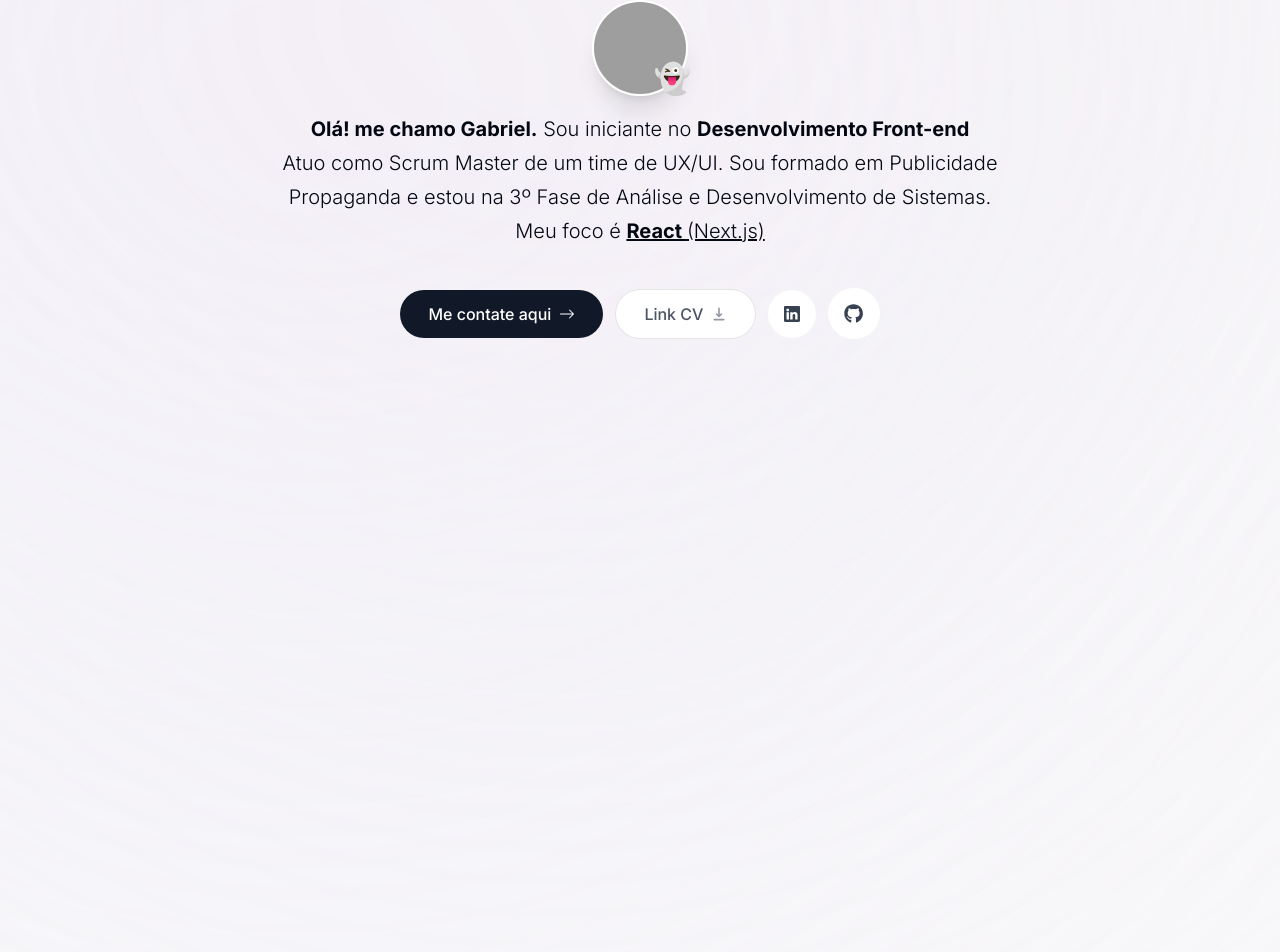
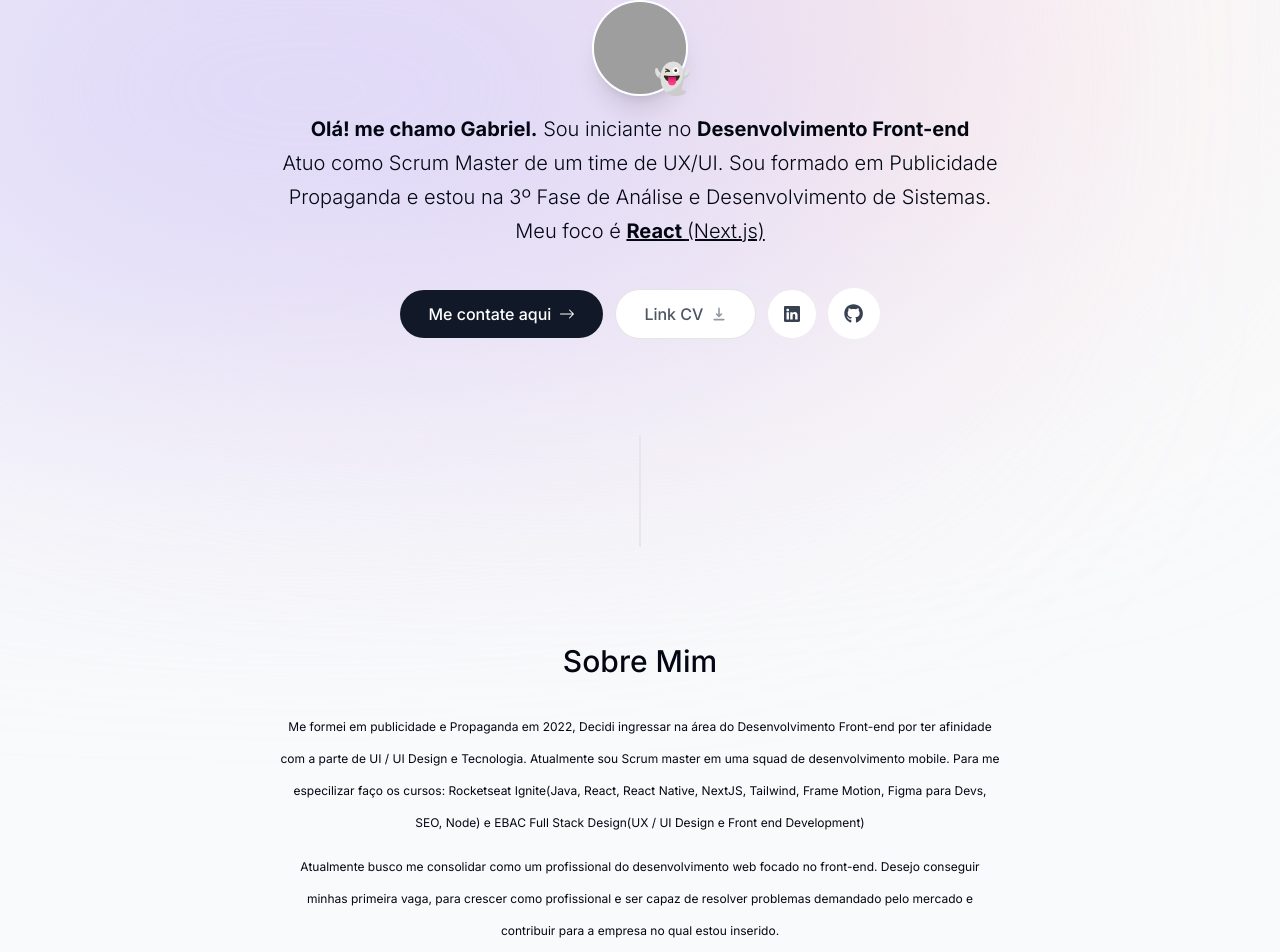
Before and after one commit to albanogabriel/portfolio-Nextjs-Tailwind, a Next.js app: page / in a window 1280 px wide. Shown: the part 144-1096 px from the top of the page. Built offline with nearby package versions, Linux system fonts and the light colour scheme; grey boxes are pictures that could not be loaded.

Commit message:
criado about/section-heading/sectionDivider

```diff
--- a/app/layout.tsx
+++ b/app/layout.tsx
@@ -18,10 +18,10 @@ export default function RootLayout({
 }) {
   return (
     <html lang="en">
-      <body className={`${inter.className} bg-gray-50 text-gray-950 relative h-[5000px] pt-28 sm:pt-36`}>
+      <body className={`${inter.className} bg-gray-50 text-gray-950 relative pt-28 sm:pt-36`}>
 
-        <div className="bg-[#fbe2e3] absolute top-[-6rem] -z-10 right-[11rem] h-[31.25rem] w-[31.25rem] rounded-full blur-[50rem] sm:w-[68.75rem]"></div>
-        <div className="bg-[#dbd7fb] absolute top-[-1rem] -z-10 left-[-35rem] h-[31.25rem] w-[50rem] rounded-full blur-[50rem] sm:w-[68.75rem] md:left-[-33rem] lg:left-[-28rem] xl:left-[-15rem] 2xl:left-[-5rem]"></div>
+        <div className="bg-[#fbe2e3] absolute top-[-6rem] -z-10 right-[11rem] h-[31.25rem] w-[31.25rem] rounded-full blur-[10rem] sm:w-[68.75rem]"></div>
+        <div className="bg-[#dbd7fb] absolute top-[-1rem] -z-10 left-[-35rem] h-[31.25rem] w-[50rem] rounded-full blur-[10rem] sm:w-[68.75rem] md:left-[-33rem] lg:left-[-28rem] xl:left-[-15rem] 2xl:left-[-5rem]"></div>
 
         <Header/>
         {children}
--- a/app/page.tsx
+++ b/app/page.tsx
@@ -1,11 +1,15 @@
+import About from "@/components/about";
 import Header from "@/components/header";
 import Intro from "@/components/intro";
+import SectionDivider from "@/components/sectionDivider";
 
 export default function Home() {
   return (
     <main className="flex flex-col items-center
     px-4">
       <Intro  />
+      <SectionDivider />
+      <About/>
     </main>
   )
 }
--- /dev/null
+++ b/components/about.tsx
@@ -0,0 +1,30 @@
+"use client"
+
+import SectionHeading from "./section-heading";
+import { motion } from "framer-motion"
+
+export default function About(){
+    return (
+        <motion.section className="mb-28 max-w-[45rem] text-[0.75rem] text-center leading-8 sm:mb-40"
+            initial={{opacity: 0, y: 100}}
+            animate={{opacity: 1, y: 0}}
+            transition={{ delay: 0.175}}
+            >
+
+            <SectionHeading>Sobre mim</SectionHeading>
+
+            <p className="mb-3">
+                Me formei em publicidade e Propaganda em 2022,
+                Decidi ingressar na área do Desenvolvimento Front-end por ter afinidade com a parte de UI / UI Design e Tecnologia.
+                Atualmente sou Scrum master em uma squad de desenvolvimento mobile.
+                Para me especilizar faço os cursos: Rocketseat Ignite(Java, React, React Native, NextJS, Tailwind, Frame Motion, Figma para Devs, SEO, Node) e EBAC Full Stack Design(UX / UI Design e Front end Development)
+            </p>
+
+            <p className="">
+                Atualmente busco me consolidar como um profissional do desenvolvimento web focado no front-end.
+                Desejo conseguir minhas primeira vaga, para crescer como profissional e ser capaz de resolver problemas
+                demandado pelo mercado e contribuir para a empresa no qual estou inserido.
+            </p>
+        </motion.section>
+    )
+}
--- a/components/intro.tsx
+++ b/components/intro.tsx
@@ -42,13 +42,10 @@ export default function Intro() {
               duration: 0.7
             }}
           >👻</motion.span>
-
-
-
         </div>
       </div>
 
-      <motion.p
+      <motion.h1
         className="text-center mb-10 mt-4 px-4 text-2xl font-light !leading-[1.7] sm:text-xl"
         initial={{ opacity: 0, y: 100}}
         animate={{ opacity: 1, y: 0 }}
@@ -60,7 +57,7 @@ export default function Intro() {
         <span className="font-light">Sou formado em Publicidade Propaganda e estou na 3º Fase de Análise e Desenvolvimento de Sistemas.</span> {' '} <br/>
 
         <span>Meu foco é <span className="font-bold underline"> React <span className="font-light">(Next.js)</span></span></span>
-      </motion.p>
+      </motion.h1>
 
       <motion.div
         className="flex flex-col text-lg sm:flex-row sm:text-base items-center justify-center gap-3 px-4  font-medium"
--- /dev/null
+++ b/components/section-heading.tsx
@@ -0,0 +1,15 @@
+import React from 'react'
+
+type SectionHeadingProps = {
+    children: React.ReactNode
+}
+
+export default function SectionHeading({ children }: SectionHeadingProps) {
+
+
+  return (
+    <h2 className="text-3xl font-medium capitalize mb-8">{children}</h2>
+  )
+
+  console.log(children)
+}
--- /dev/null
+++ b/components/sectionDivider.tsx
@@ -0,0 +1,16 @@
+"use client"
+
+import React from 'react'
+
+import { delay, motion } from 'framer-motion'
+
+export default function SectionDivider() {
+  return (
+    <motion.div
+        className="bg-gray-200 my-24 h-[7rem] w-[0.0920rem] rounded-full hidden sm:block"
+            initial={{ opacity: 0, y: 100}}
+            animate={{ opacity: 1, y: 0}}
+            transition={{ delay: 0.125}}
+        ></motion.div>
+  )
+}
```
